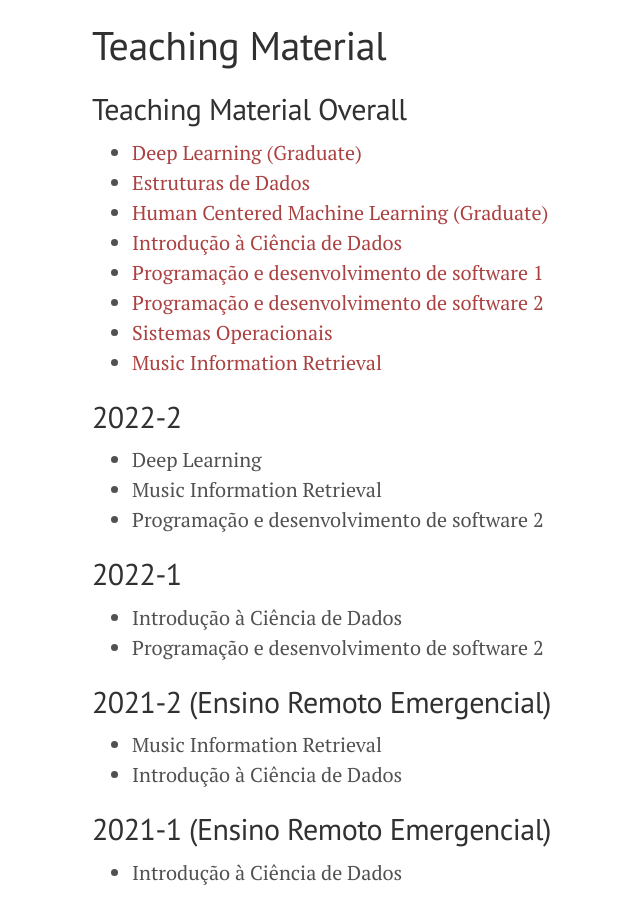
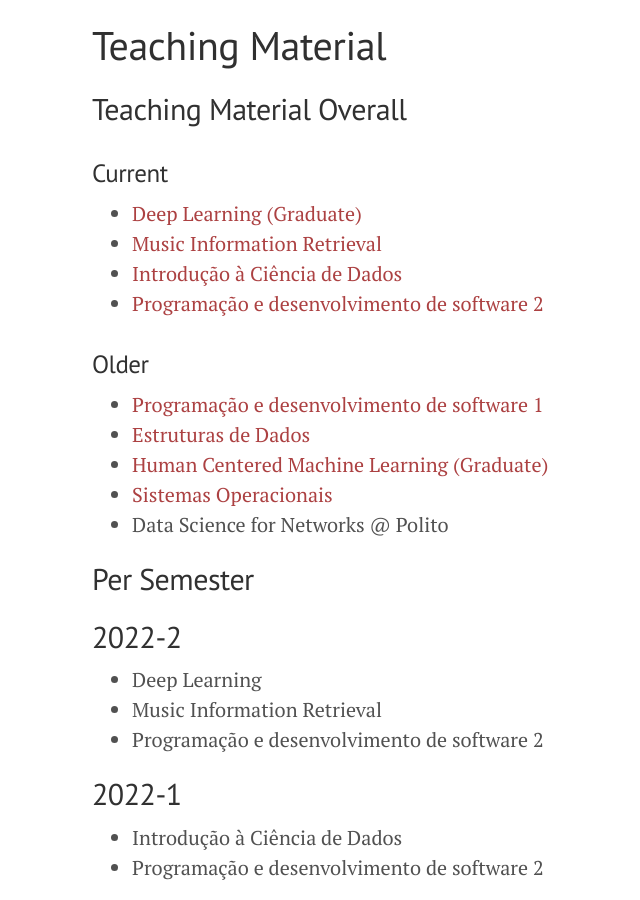
Before and after one commit to flaviovdf/flaviovdf.github.io, a Jekyll site: the page built from teaching/index.md, in a window 1280 px wide and 900 px high. Shown: the whole window, without its empty margins (188-828 px from the left). Built offline with Jekyll 4.4.1, drawn with Linux system fonts in a browser that asks for light colours.

Commit message:
Update index.md

```diff
--- a/teaching/index.md
+++ b/teaching/index.md
@@ -6,14 +6,22 @@ permalink: /teaching/
 
 ## Teaching Material Overall
 
+### Current
+
   * [Deep Learning (Graduate)](https://deep-ufmg.github.io/)
+  * [Music Information Retrieval](https://docs.google.com/document/d/1UeDOMEwAl-XAONn7pS6_a7DtBrkGSft04EUwRI-xUQc)
+  * [Introdução à Ciência de Dados](https://icd-ufmg.github.io)
+  * [Programação e desenvolvimento de software 2](https://flaviovdf.github.io/pds2-ufmg)
+
+### Older
+
+  * [Programação e desenvolvimento de software 1](https://github.com/flaviovdf/programacao)
   * [Estruturas de Dados](https://github.com/flaviovdf/estruturas-de-dados)
   * [Human Centered Machine Learning (Graduate)](https://drive.google.com/open?id=173s0BS44S74Wag5mKQPZFRlB49ZTY7im)
-  * [Introdução à Ciência de Dados](https://icd-ufmg.github.io)
-  * [Programação e desenvolvimento de software 1](https://github.com/flaviovdf/programacao)
-  * [Programação e desenvolvimento de software 2](https://flaviovdf.github.io/pds2-ufmg)
   * [Sistemas Operacionais](https://github.com/flaviovdf/sistemas-operacionais)
-  * [Music Information Retrieval](https://docs.google.com/document/d/1UeDOMEwAl-XAONn7pS6_a7DtBrkGSft04EUwRI-xUQc)
+  * Data Science for Networks @ Polito
+
+## Per Semester
 
 ## 2022-2
   * Deep Learning
```
